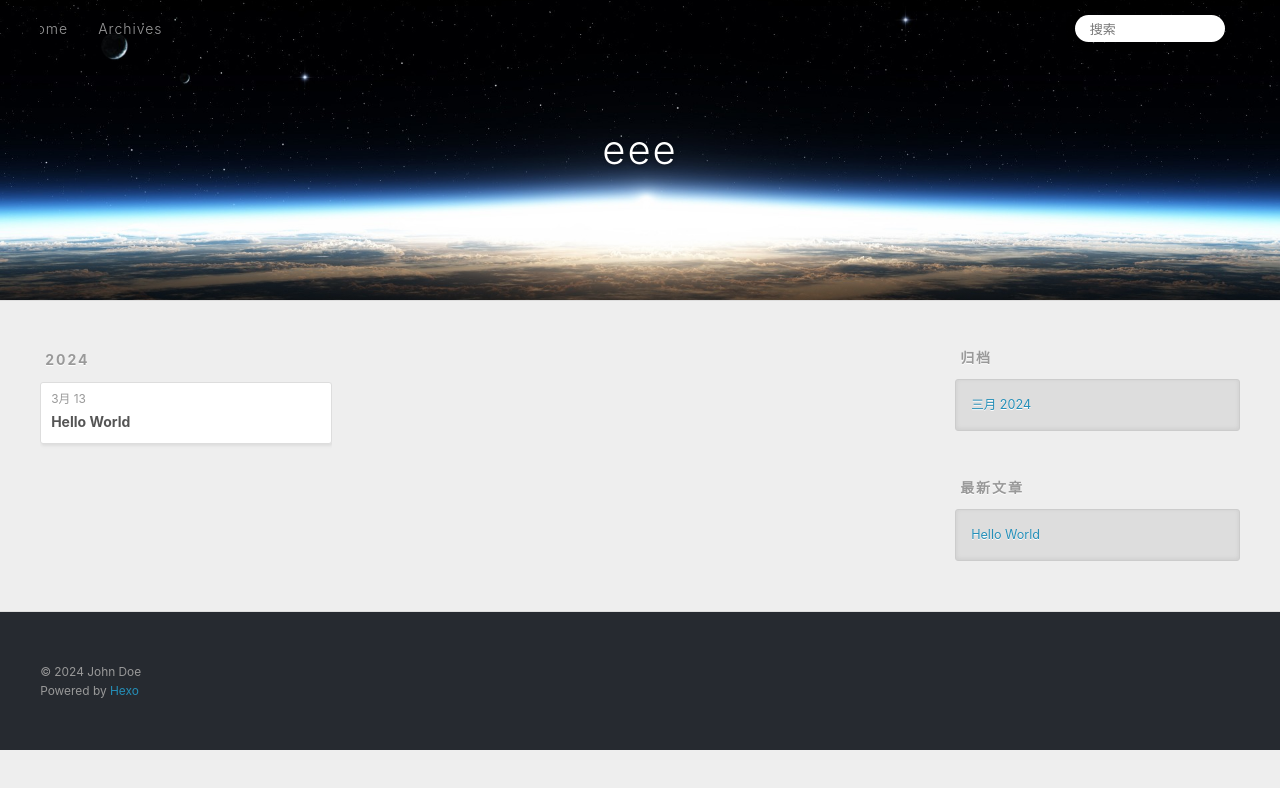
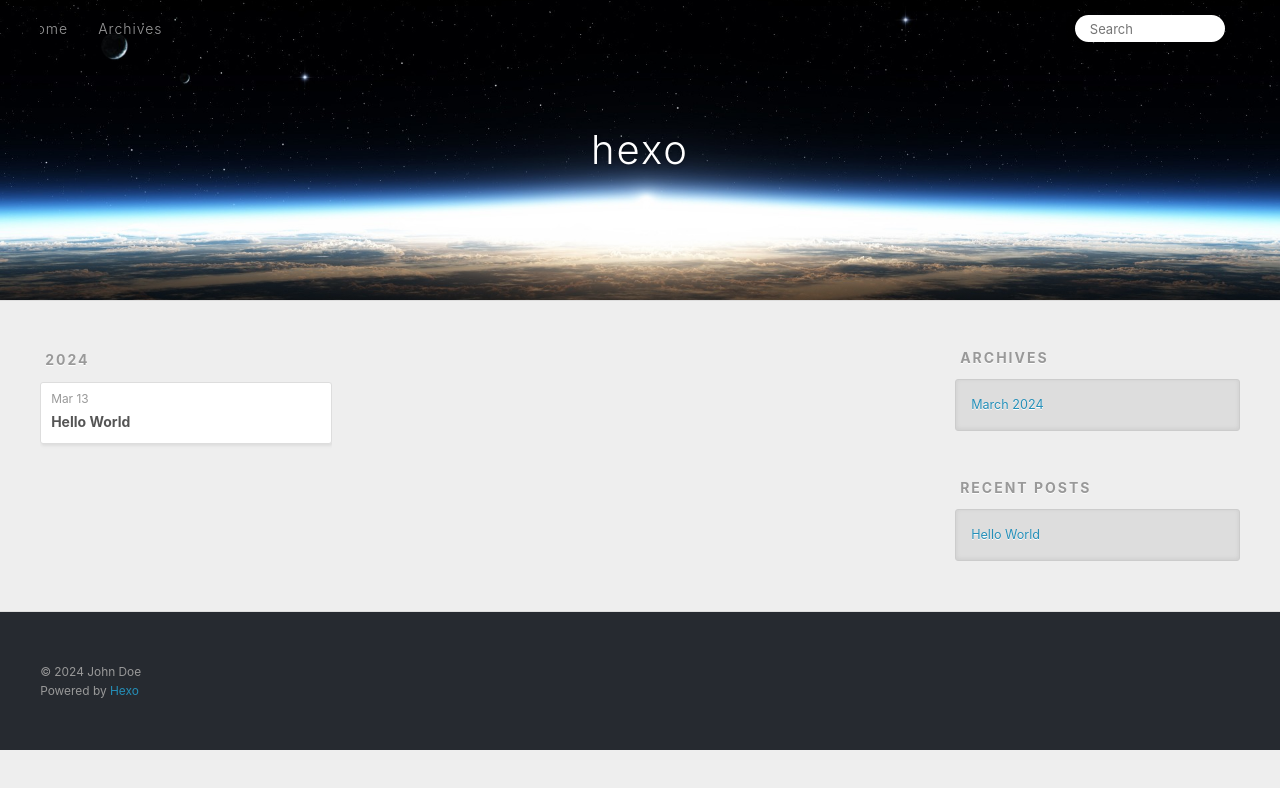
Before and after one commit to oppuy/oppuy.github.io, a plain HTML site: page archives/2024/03/index.html in a window 1280 px wide. Both pictures are taken after a click on the link 1232 px from the left and 27 px from the top of the page. Drawn offline with Linux system fonts and the light colour scheme.

Commit message:
Site updated: 2024-03-14 00:07:27

```diff
--- a/archives/2024/03/index.html
+++ b/archives/2024/03/index.html
@@ -4,17 +4,17 @@
   <meta charset="utf-8">
 
 
-  <title>归档: 2024/3 | eee</title>
+  <title>Archives: 2024/3 | hexo</title>
   <meta name="viewport" content="width=device-width, initial-scale=1, shrink-to-fit=no">
   <meta property="og:type" content="website">
-<meta property="og:title" content="eee">
+<meta property="og:title" content="hexo">
 <meta property="og:url" content="http://example.com/archives/2024/03/index.html">
-<meta property="og:site_name" content="eee">
-<meta property="og:locale" content="zh_CN">
+<meta property="og:site_name" content="hexo">
+<meta property="og:locale" content="en_US">
 <meta property="article:author" content="John Doe">
 <meta name="twitter:card" content="summary">
 
-    <link rel="alternate" href="/atom.xml" title="eee" type="application/atom+xml">
+    <link rel="alternate" href="/atom.xml" title="hexo" type="application/atom+xml">
 
 
     <link rel="shortcut icon" href="/favicon.png">
@@ -39,7 +39,7 @@
   <div id="header-outer" class="outer">
     <div id="header-title" class="inner">
       <h1 id="logo-wrap">
-        <a href="/" id="logo">eee</a>
+        <a href="/" id="logo">hexo</a>
       </h1>
 
     </div>
@@ -55,12 +55,12 @@
       <nav id="sub-nav">
 
 
-          <a class="nav-icon" href="/atom.xml" title="RSS 订阅"><span class="fa fa-rss"></span></a>
+          <a class="nav-icon" href="/atom.xml" title="RSS Feed"><span class="fa fa-rss"></span></a>
 
-        <a class="nav-icon nav-search-btn" title="搜索"><span class="fa fa-search"></span></a>
+        <a class="nav-icon nav-search-btn" title="Search"><span class="fa fa-search"></span></a>
       </nav>
       <div id="search-form-wrap">
-        <form action="//google.com/search" method="get" accept-charset="UTF-8" class="search-form"><input type="search" name="q" class="search-form-input" placeholder="搜索"><button type="submit" class="search-form-submit">&#xF002;</button><input type="hidden" name="sitesearch" value="http://example.com"></form>
+        <form action="//google.com/search" method="get" accept-charset="UTF-8" class="search-form"><input type="search" name="q" class="search-form-input" placeholder="Search"><button type="submit" class="search-form-submit">&#xF002;</button><input type="hidden" name="sitesearch" value="http://example.com"></form>
       </div>
     </div>
   </div>
@@ -84,7 +84,7 @@
   <div class="archive-article-inner">
     <header class="archive-article-header">
       <a href="/2024/03/13/hello-world/" class="archive-article-date">
-  <time class="dt-published" datetime="2024-03-13T13:11:22.400Z" itemprop="datePublished">3月 13</time>
+  <time class="dt-published" datetime="2024-03-13T13:11:22.400Z" itemprop="datePublished">Mar 13</time>
 </a>
 
 
@@ -116,9 +116,9 @@
 
 
   <div class="widget-wrap">
-    <h3 class="widget-title">归档</h3>
+    <h3 class="widget-title">Archives</h3>
     <div class="widget">
-      <ul class="archive-list"><li class="archive-list-item"><a class="archive-list-link" href="/archives/2024/03/">三月 2024</a></li></ul>
+      <ul class="archive-list"><li class="archive-list-item"><a class="archive-list-link" href="/archives/2024/03/">March 2024</a></li></ul>
     </div>
   </div>
 
@@ -126,7 +126,7 @@
 
 
   <div class="widget-wrap">
-    <h3 class="widget-title">最新文章</h3>
+    <h3 class="widget-title">Recent Posts</h3>
     <div class="widget">
       <ul>
 
```
Also changed, not shown: 2024/03/13/hello-world/index.html (+12 -12 lines), archives/2024/index.html (+13 -13 lines), archives/index.html (+13 -13 lines), index.html (+13 -13 lines).
